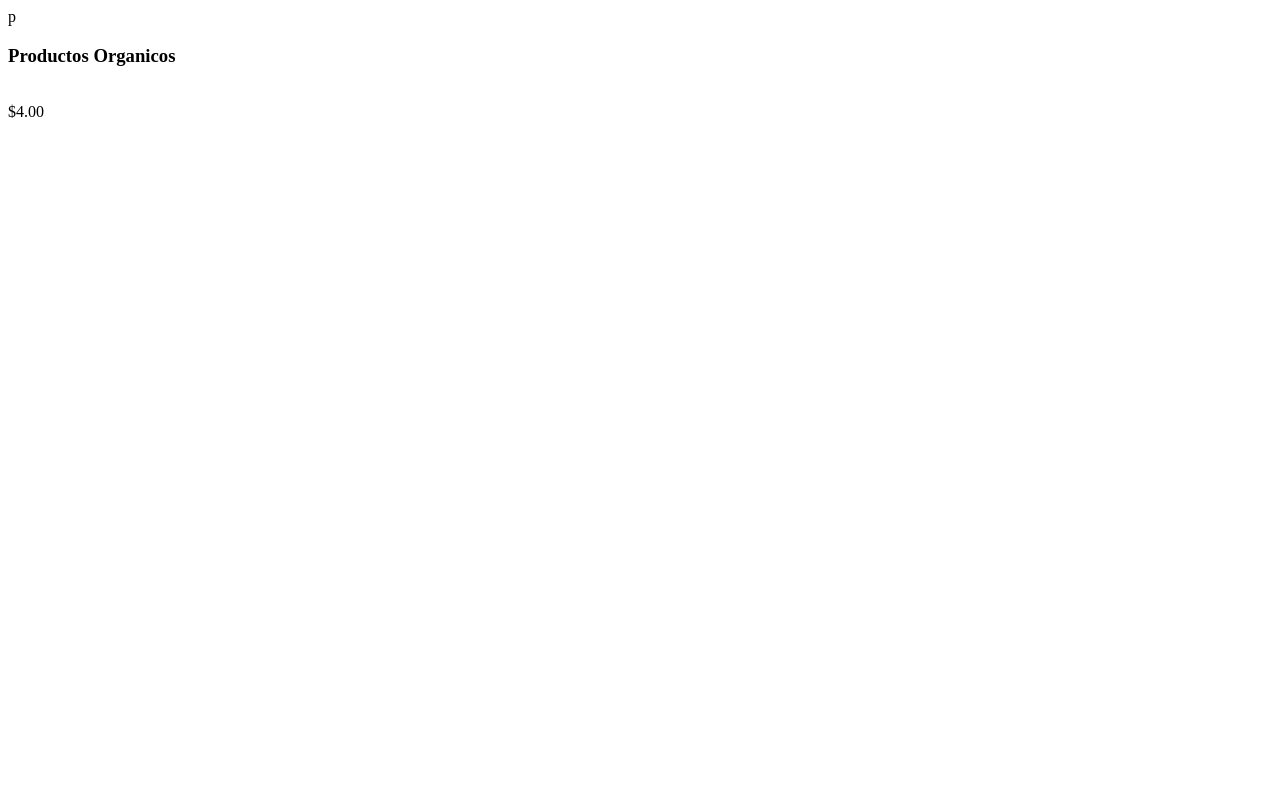
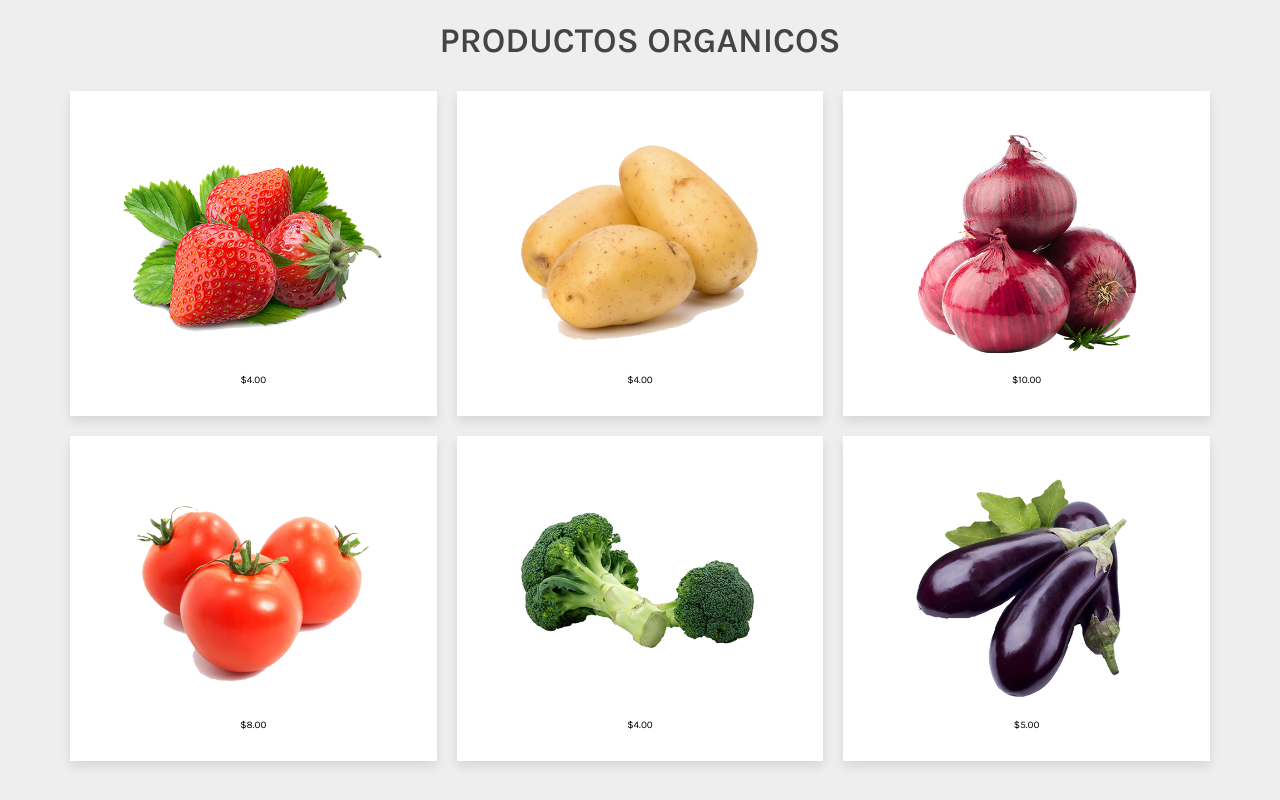
Before and after one commit to mrpaxo/grid-products, a plain HTML site: page index.html in a window 1280 px wide. Drawn offline with Linux system fonts and the light colour scheme.

Commit message:
centrando grid

```diff
--- a/css/style.css
+++ b/css/style.css
@@ -0,0 +1,49 @@
+@import url('https://fonts.googleapis.com/css2?family=Karla:wght@200;300;400;500;600&display=swap');
+
+*{
+    font-family: 'Karla', sans-serif;
+    margin: 0;padding: 0;
+    box-sizing: border-box;
+    outline: none; border: none;
+    text-decoration: none;
+    transform: all .2s linear;
+    text-transform: capitalize;
+
+}
+html{
+    font-size: 62.5%;
+    overflow-x: hidden;
+}
+body{
+background: #eee;
+}
+.container{
+    max-width: 1200px;
+    margin: 0 auto;
+    padding: 2rem 3rem ;
+}
+.container .title{
+    font-size: 3.5rem;
+    color: #444;
+    margin-bottom: 3rem;
+    text-transform: uppercase;
+    text-align: center;
+
+}
+.container .products-container{
+    display: grid;
+    grid-template-columns: repeat(auto-fit,minmax(30rem, 3fr));
+    gap:2rem;
+}
+.container .products-container .product{
+    text-align: center;
+    padding: 3rem 2rem;
+    background: #fff;
+    box-shadow: 0 .5rem 1rem rgba(0, 0, 0, .1);
+
+}
+.container .products-container .product img{
+
+    height: 25rem;
+
+}
--- a/index.html
+++ b/index.html
@@ -6,15 +6,35 @@
     <meta name="viewport" content="width=device-width, initial-scale=1.0">
     <link rel="stylesheet" href="https://cdnjs.cloudflare.com/ajax/libs/font-awesome/5.15.4/css/all.min.css">
     <link rel="stylesheet" href="css/style.css">
-    <script src="js/script.js"></script>p
+    <script src="js/script.js"></script>
 </head>
 <body>
     <div class="container">
-        <h3 class="title">Productos Organicos</h3>
+        <h3 class="title">productos organicos</h3>
         <div class="products-container">
             <div class="product" data-name="p-1">
                 <img src="files/fresas.png" alt="">
                 <div class="price">$4.00</div>
+            </div>
+            <div class="product" data-name="p-1">
+                <img src="files/papas.png" alt="">
+                <div class="price">$4.00</div>
+            </div>
+            <div class="product" data-name="p-1">
+                <img src="files/cebollas.png" alt="">
+                <div class="price">$10.00</div>
+            </div>
+            <div class="product" data-name="p-1">
+                <img src="files/tomates.png" alt="">
+                <div class="price">$8.00</div>
+            </div>
+            <div class="product" data-name="p-1">
+                <img src="files/brocoli.png" alt="">
+                <div class="price">$4.00</div>
+            </div>
+            <div class="product" data-name="p-1">
+                <img src="files/berenjenas.png" alt="">
+                <div class="price">$5.00</div>
             </div>
         </div>
     </div>
```
Also changed, not shown: files/fresas.png (renamed from files/fresa.png), files/papas.png (renamed from files/papa.png).
